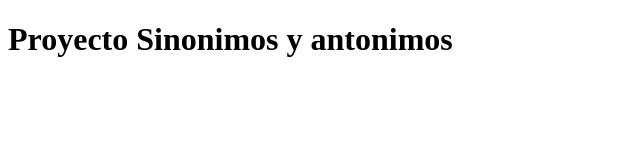
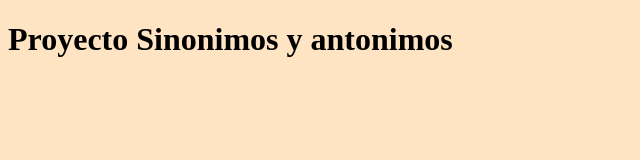
Before and after one commit to camiloGarrido/sinonimos-antonimos, a plain HTML site: page index.html in a window 1280 px wide. Shown: the whole page, without its empty margins (0-640 px from the left). Drawn offline with Linux system fonts and the light colour scheme.

Commit message:
se agrega css al proyecto

```diff
--- /dev/null
+++ b/estilo.css
@@ -0,0 +1,3 @@
+body {
+  background-color: bisque;
+}
--- a/index.html
+++ b/index.html
@@ -4,6 +4,7 @@
     <meta charset="UTF-8" />
     <meta name="viewport" content="width=device-width, initial-scale=1.0" />
     <title>sinonimos y antonimos</title>
+    <link rel="stylesheet" href="estilo.css" />
   </head>
   <body>
     <h1>Proyecto Sinonimos y antonimos</h1>
```
